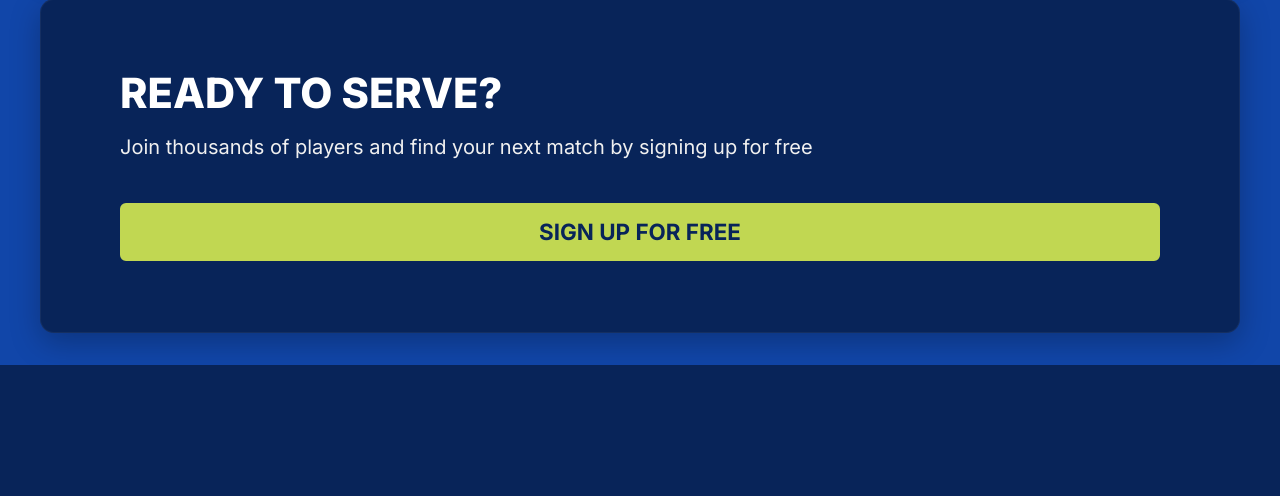
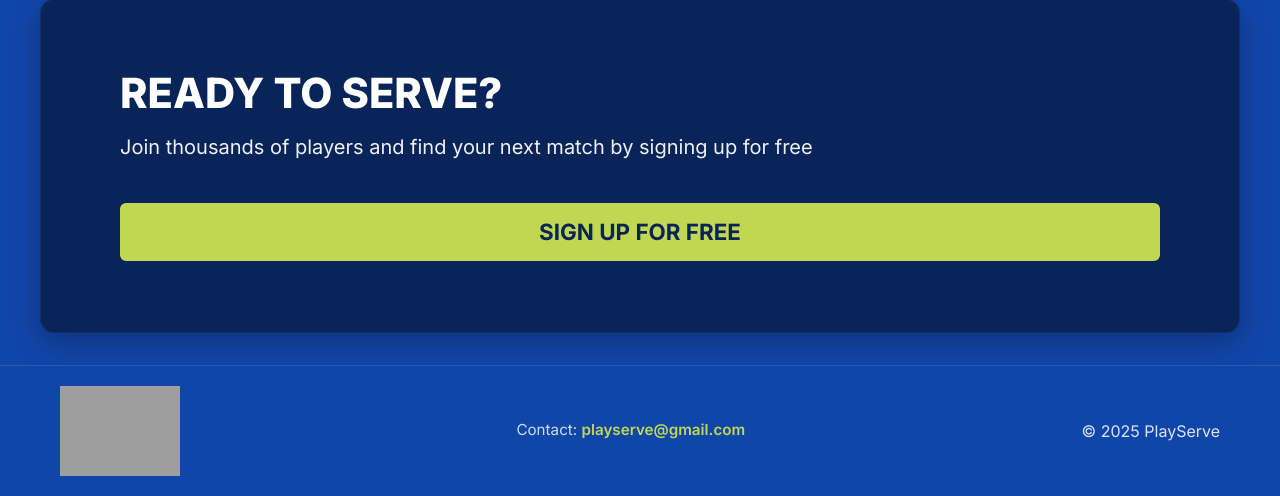
Before and after one commit to C10-2025/playserve, a Django app: page / in a window 1280 px wide. Shown: the part 1278-1774 px from the top of the page. Before the commit the page ends 1643 px from the top, so only its background shows below. Run offline with Django 5.2, Linux system fonts and the light colour scheme; some libraries are stand-ins or nearby versions; grey boxes are pictures that could not be loaded.

Commit message:
benerin ui nya

```diff
--- a/community/templates/discover_communities.html
+++ b/community/templates/discover_communities.html
@@ -7,7 +7,8 @@
 <main class="w-full">
 
   <!-- Hero -->
-  <section class="bgcommunity">
+<section class="bgcommunity bgcommunity-discover">
+
     <div class="max-w-6xl mx-auto text-center px-4 flex flex-col items-center">
       <h1 class="font-extrabold uppercase tracking-wider text-white">
         Find Your Community
@@ -112,7 +113,10 @@
       </div>
 
     </section>
+
   </section>
+
+
 </main>
 
 <!-- Edit Modal -->
--- a/main/templates/main.html
+++ b/main/templates/main.html
@@ -48,7 +48,7 @@
                         </div>
 
                         <div class="management-item flex flex-col items-center p-3">
-                            <a href="#" class="flex flex-col items-center w-full hover:scale-105 transition duration-200">
+                            <a href="{% url 'discover_communities' %}" class="flex flex-col items-center w-full hover:scale-105 transition duration-200">
                                 <img src="{% static 'image/chat.svg' %}" alt="Moderate Communities" class="w-28 h-28 mb-8">
                                 <h3 class="text-2xl font-semibold text-white">Moderate Communities</h3>
                             </a>
@@ -167,4 +167,24 @@
             </section>
         </main>
     {% endif %}
+
+    <footer class="footer">
+      <div class="footer-container">
+        <div class="footer-left">
+          <img src="{% static 'image/logo.svg' %}" alt="PlayServe Logo" class="footer-logo">
+        </div>
+
+        <div class="footer-center">
+          <p class="footer-contact">
+            Contact: <a href="mailto:playserve@gmail.com">playserve@gmail.com</a>
+          </p>
+        </div>
+
+        <div class="footer-right">
+          <p>© 2025 PlayServe</p>
+        </div>
+      </div>
+    </footer>
+
+
 {% endblock content %}
--- a/static/css/global.css
+++ b/static/css/global.css
@@ -1017,17 +1017,25 @@ main {
 .bgcommunity {
     text-align: center;
     background-color: var(--navbar-blue);
-    background-image: url('../image/bgcommunity.svg');
-    background-size: cover;
-    background-position: center 50%;
+    background-image: url('../image/bg-my-communities.svg');
+    background-repeat: no-repeat;
+    background-position: center top;
+
+    /* anti "zoom": lebar gambar mengikuti viewport (min 1024px, max 1920px) */
+    background-size: clamp(1024px, 100vw, 1920px) auto;
+
+    /* hindari efek "zoom" parallax di mobile */
+    background-attachment: scroll;
+
     padding: 150px 80px 180px 80px;
     display: flex;
     align-items: center;
     justify-content: center;
     position: relative;
+    overflow: hidden; /* biar pseudo-element blur ga spill */
   }
 
-  .bgcommunity::after {
+  .bgcommunity-discover::after {
     content: "";
     position: absolute;
     left: 0;
@@ -1042,6 +1050,7 @@ main {
       var(--background-blue) 100%
     );
   }
+
 
   .bgcommunity > .max-w-6xl {
     margin: 0 auto;
@@ -1148,3 +1157,57 @@ main {
     text-align: center;
     flex-direction: column;
 }
+
+
+.main-panel {
+    margin-top: -60px;
+    background-color: rgba(8, 36, 89, 0.85);
+    backdrop-filter: blur(4px);
+    border-radius: 20px;
+    box-shadow: 0 20px 40px rgba(0,0,0,0.25);
+    padding: 3rem;
+    transition: all 0.3s ease;
+  }
+
+  .footer {
+    background-color: var(--background-blue);
+    color: rgba(255, 255, 255, 0.85);
+    padding: 20px 60px;
+    border-top: 1px solid rgba(255, 255, 255, 0.1);
+    font-family: 'Inter', sans-serif;
+  }
+
+  .footer-container {
+    display: flex;
+    align-items: center;
+    justify-content: space-between;
+    flex-wrap: wrap;
+  }
+
+  /* logo */
+  .footer-logo {
+    width: 120px;
+  }
+
+  /* contact */
+  .footer-contact {
+    color: rgba(255, 255, 255, 0.8);
+    font-size: 0.95rem;
+  }
+  .footer-contact a {
+    color: var(--lime-green);
+    text-decoration: none;
+    font-weight: 600;
+  }
+  .footer-contact a:hover {
+    text-decoration: underline;
+  }
+
+  /* responsive */
+  @media (max-width: 640px) {
+    .footer-container {
+      flex-direction: column;
+      text-align: center;
+      gap: 8px;
+    }
+  }
--- a/templates/navbar.html
+++ b/templates/navbar.html
@@ -14,7 +14,7 @@
                 {% if is_superuser or user_role_lower == 'admin' %}
                     <a href="{% url 'profil:manage_users' %}" class="italic">User Management</a>
                     <a href="#" class="italic">Court Management</a>
-                    <a href="#" class="italic">Community Moderation</a>
+                    <a href="{% url 'discover_communities' %}" class="italic">Community Moderation</a>
                     <a href="#" class="italic">Review Management</a>
                 {% else %}
                     <a href="{% url 'matchmaking:dashboard' %}" class="italic">Match Making</a>
```
Also changed, not shown: community/templates/my_communities.html (+6 -36 lines), community/views.py (+55 -23 lines), static/image/bg-my-communities.svg (added).
